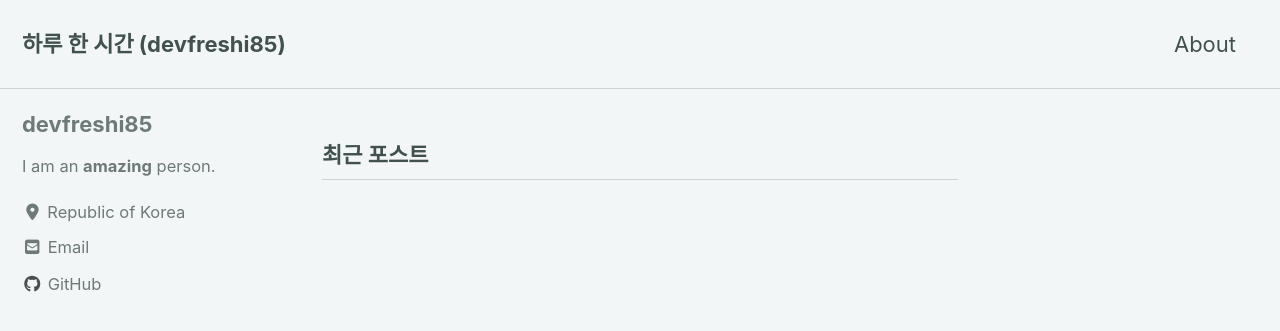
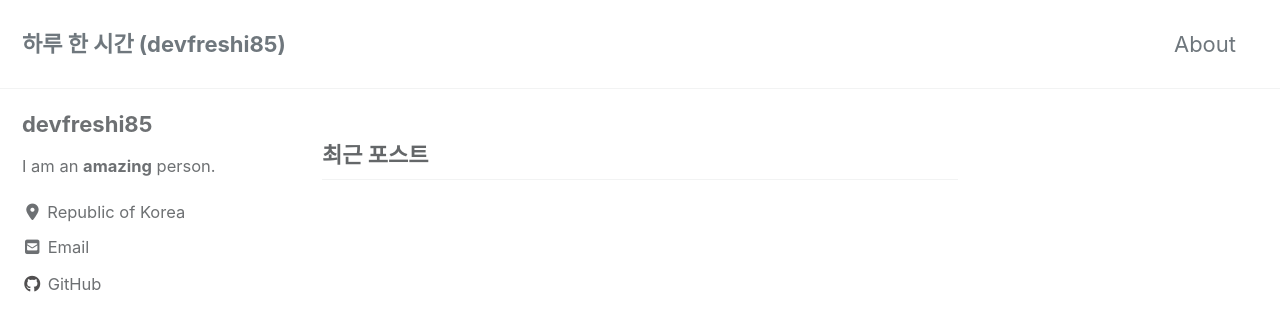
Before and after one commit to devfreshi85/devfreshi85.github.io, a Jekyll site: the page built from index.html, in a window 1280 px wide and 900 px high. Shown: the top 331 px of the window. Built offline with Jekyll 4.4.1, drawn with Linux system fonts in a browser that asks for light colours; cached includes are drawn as plain includes; nearby versions of some CDN libraries; the list of posts is cut into pages by our own code.

Commit message:
_config.yml

```diff
--- a/_config.yml
+++ b/_config.yml
@@ -11,7 +11,7 @@
 # https://mmistakes.github.io/minimal-mistakes/docs/quick-start-guide/#installing-the-theme
 theme                  : "minimal-mistakes-jekyll"
 # remote_theme           : "mmistakes/minimal-mistakes"
-minimal_mistakes_skin    : "mint" # "air", "aqua", "contrast", "dark", "dirt", "neon", "mint", "plum", "sunrise"
+minimal_mistakes_skin    : "default" # "air", "aqua", "contrast", "dark", "dirt", "neon", "mint", "plum", "sunrise"
 
 # Site Settings
 locale                   : "ko-KR"
@@ -43,7 +43,7 @@ comments:
     theme                : # "github-light" (default), "github-dark"
     issue_term           : # "pathname" (default)
   staticman:
-    branch               : # "master"
+    branch               : "master"
     endpoint             : # "https://{your Staticman v3 API}/v3/entry/github/"
 reCaptcha:
   siteKey                :
```
